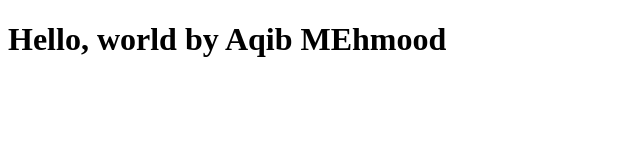
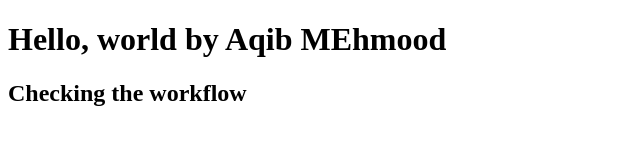
Before and after one commit to aqib-mehmood/bootcamp-class01, a plain HTML site: page index.html in a window 1280 px wide. Shown: the whole page, without its empty margins (0-640 px from the left). Drawn offline with Linux system fonts and the light colour scheme.

Commit message:
modified index.html

```diff
--- a/index.html
+++ b/index.html
@@ -8,6 +8,7 @@
 <body>
     <div>
         <h1>Hello, world by Aqib MEhmood</h1>
+        <h2>Checking the workflow</h2>
     </div>
 </body>
 </html>
```
